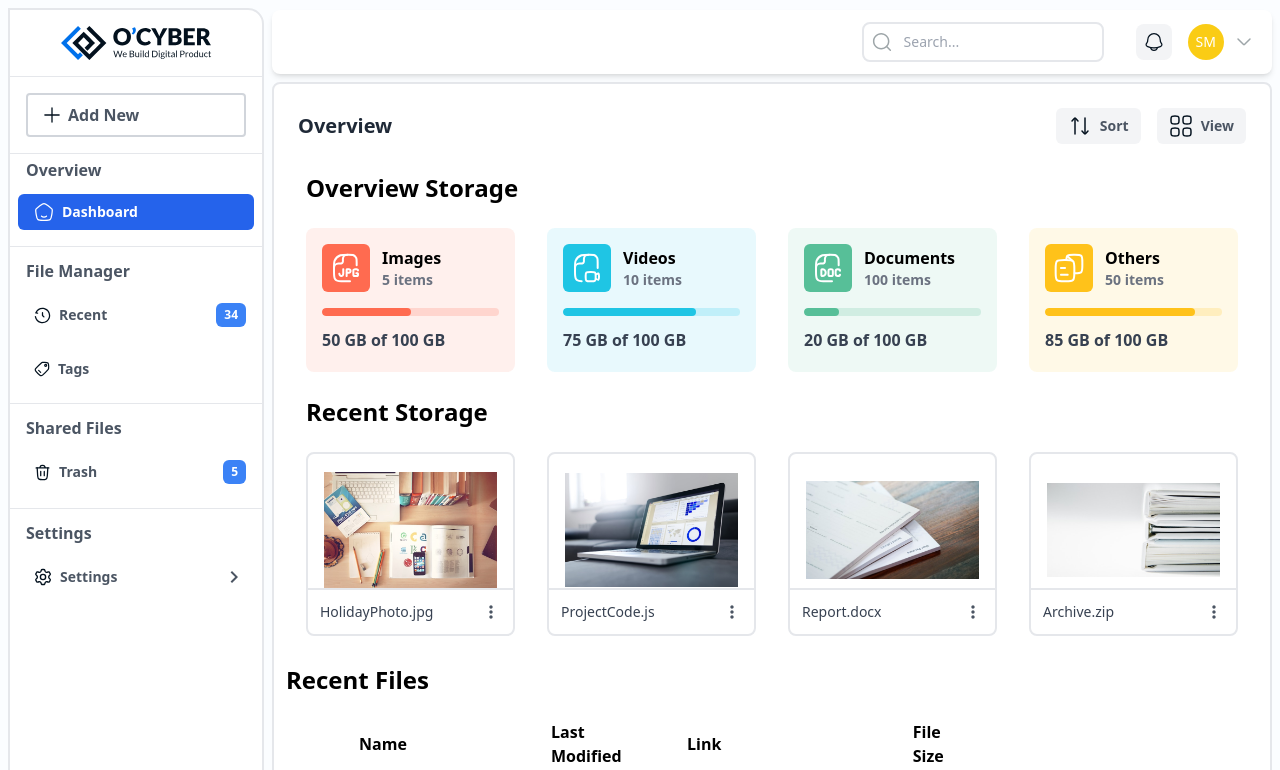
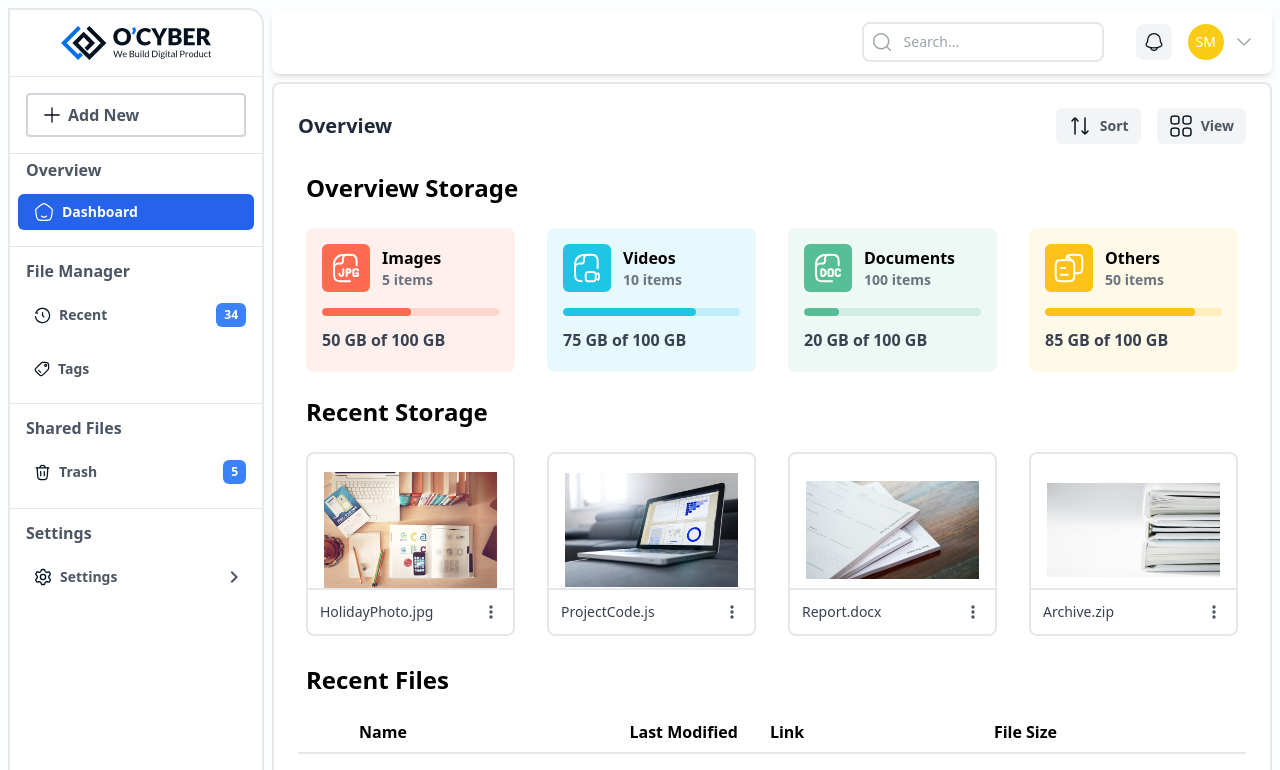
Before and after one commit to ocyber-io/assets-management-system, a React (Vite) app in the folder frontend/: page / in a window 1280 px wide. Shown: the top 770 px of the page. Built offline with nearby package versions, Linux system fonts and the light colour scheme.

Commit message:
done with design

```diff
--- a/frontend/src/screens/overview/Dashboard.tsx
+++ b/frontend/src/screens/overview/Dashboard.tsx
@@ -18,7 +18,7 @@ const Dashboard: React.FC = () => {
         <RecentStorage />
       </div>
       <div>
-        <h2 className="text-2xl ml-3 font-bold my-4">Recent Files</h2>
+        <h2 className="text-2xl ml-3 md:ml-8 font-bold my-4">Recent Files</h2>
 
         <RecentFiles files={files} filesPerPage={6} />
       </div>
--- a/frontend/src/screens/overview/recentfiles/FilesTable.tsx
+++ b/frontend/src/screens/overview/recentfiles/FilesTable.tsx
@@ -50,16 +50,16 @@ const FilesTable: React.FC<FilesTableProps> = ({
       <thead>
         <tr className="bg-transparent border-b-2">
           <th className="py-2 md:px-4 px-1   border-gray-300"></th>
-          <th className="py-2 md:px-4 px-1 md:w-48 w-32 border-gray-300">
+          <th className="py-2 md:px-4 px-1 xl:w-72 md:w-48 w-32 border-gray-300">
             Name
           </th>
-          <th className="py-2 md:px-4 px-1 border-gray-300 md:block hidden">
+          <th className="py-2 md:px-4 px-1 md:whitespace-nowrap border-gray-300 md:block hidden">
             Last Modified
           </th>
           <th className="py-2 md:px-4 px-1 md:w-48 w-32 ml-4 border-gray-300">
             Link
           </th>
-          <th className="py-2 md:px-4 px-1   border-gray-300 md:block hidden">
+          <th className="py-2 md:px-4 px-1 md:whitespace-nowrap  border-gray-300 md:block hidden">
             File Size
           </th>
           <th className="py-2 md:px-4 px-1   border-gray-300 text-center"></th>
@@ -105,7 +105,7 @@ const FilesTable: React.FC<FilesTableProps> = ({
                 onMouseLeave={() => setHoverLinkId(null)}
                 onClick={() => setHoverLinkId(file.id)}
               >
-                <a className="text-blue-500 hover:text-blue-600 cursor-pointer max-w-xs break-words md:w-full w-32">
+                <a className="text-blue-500 hover:text-blue-600 cursor-pointer max-w-xs break-words md:w-48 w-32">
                   {file.link}
                 </a>
                 {hoverLinkId === file.id && (
```
